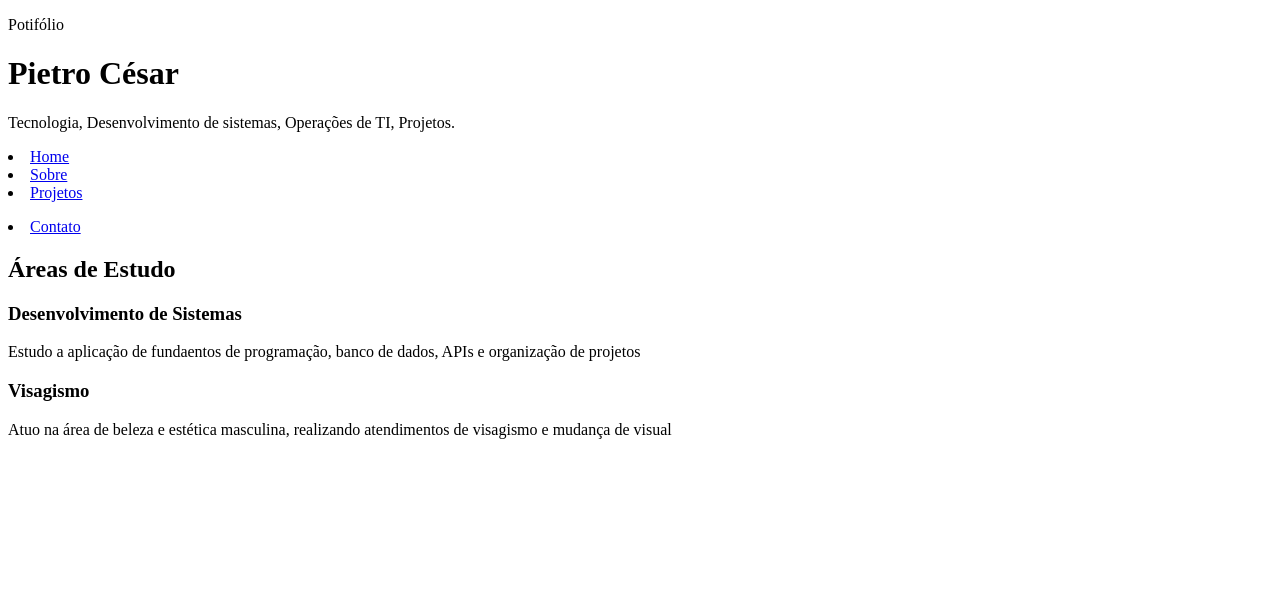
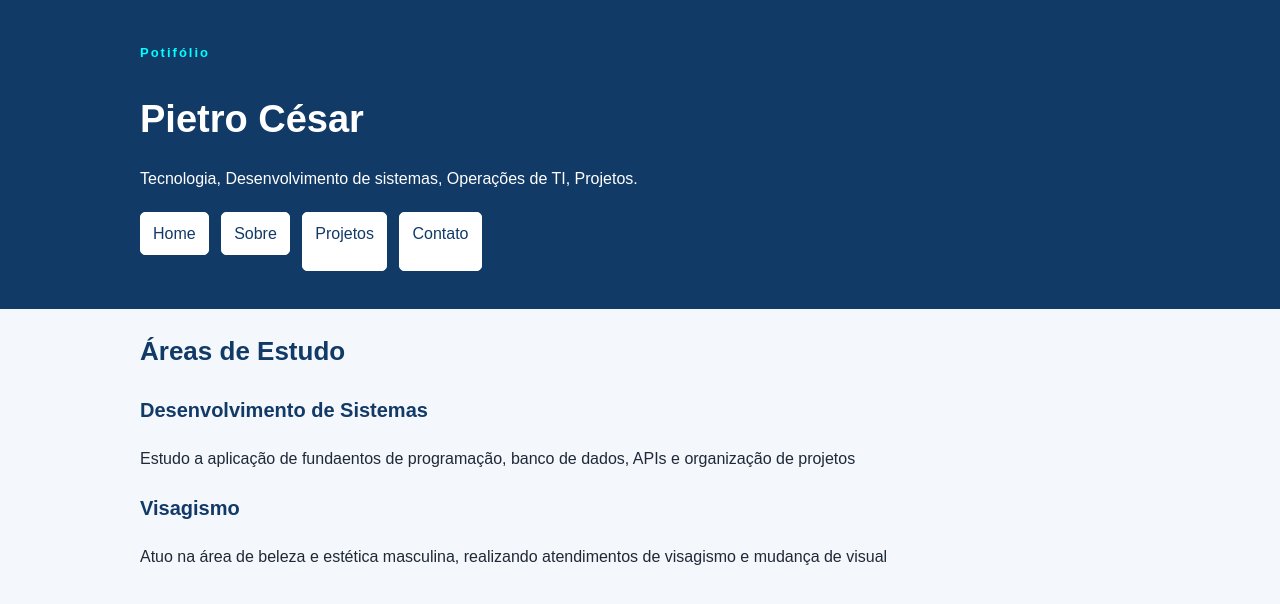
Before and after one commit to PietroCesar/pietrocesar.github.io, a plain HTML site: page index.html in a window 1280 px wide. Drawn offline with Linux system fonts and the light colour scheme.

Commit message:
Estilização do header

```diff
--- a/index.html
+++ b/index.html
@@ -18,11 +18,12 @@
             </p>
 
             <nav class="menu-principal">
-                <li><a class="menu-link" href="index.html">Home</a></li>
-                <li><a class="menu-link" href="./pages/sobre.html">Sobre</a></li>
-                <li><a class="menu-link" href="./pages/projetos.html">Projetos</p></a></li>
-                <li><a class="menu-link" href="./pages/contato.html">Contato</p></a></li>
-
+                <ul class="menu-lista">
+                    <li><a class="menu-link" href="index.html">Home</a></li>
+                    <li><a class="menu-link" href="./pages/sobre.html">Sobre</a></li>
+                    <li><a class="menu-link" href="./pages/projetos.html">Projetos</p></a></li>
+                    <li><a class="menu-link" href="./pages/contato.html">Contato</p></a></li>
+                </ul>
             </nav>
 
         </div>
--- a/style/style.css
+++ b/style/style.css
@@ -0,0 +1,100 @@
+*{
+   box-sizing: border-box;
+}
+
+body{
+    margin: 0;
+
+    background-color: #f4f7fb;
+    color: #1f2937;
+    font-family: Arial, Arial, Helvetica, sans-serif;
+    font-size: 16px;
+    line-height: 1.6;
+
+}
+
+h1,h2,h3{
+    color: #123a67;
+
+}
+
+h1{
+    font-size: 38px;
+    margin-bottom: 10px;
+}
+
+h2{
+    font-size: 26px;
+}
+
+h3{
+    font-size: 20px;
+}
+
+a{
+    color: #1d4ed8;
+
+}
+
+.container{
+    width: 90%;
+    max-width: 1000px;
+    margin: 0 auto;
+}
+
+.cabecalho{
+    background-color: #123a67;
+    color: white;
+
+    padding: 30px 0
+}
+
+.cabecalho h1{
+    color: white;
+}
+
+.etiqueta{
+    margin-bottom: 5px;
+
+    color: aqua;
+
+    font-size: 13px;
+    font-weight:bold ;
+    letter-spacing: 2px;
+}
+
+.subtitulo{
+    max-width: 700px;
+}
+
+.menu-lista{
+    margin: 20px 0 0;
+    padding: 0;
+
+    list-style: none;
+}
+
+.menu-lista li{
+    display: inline-block;
+
+    margin-right: 8px;
+    margin-bottom: 8px;
+}
+
+.menu-link{
+    display: inline-block;
+
+    padding: 8px 12px;
+
+    background-color: #fff;
+    color: #123a67;
+
+    border: 1px solid #fff;
+    border-radius: 5px;
+
+    text-decoration: none;
+}
+
+.menu-principal {
+    padding: 0 auto;
+}
```
